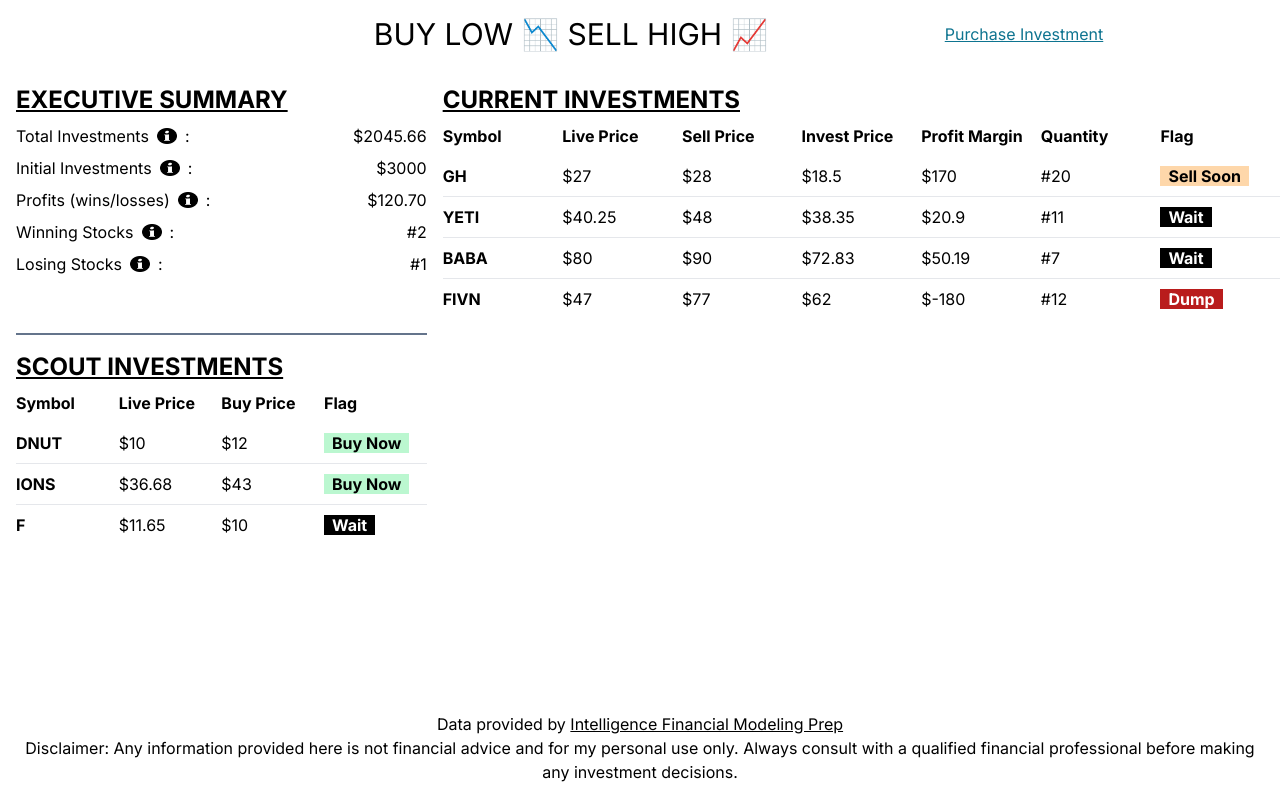
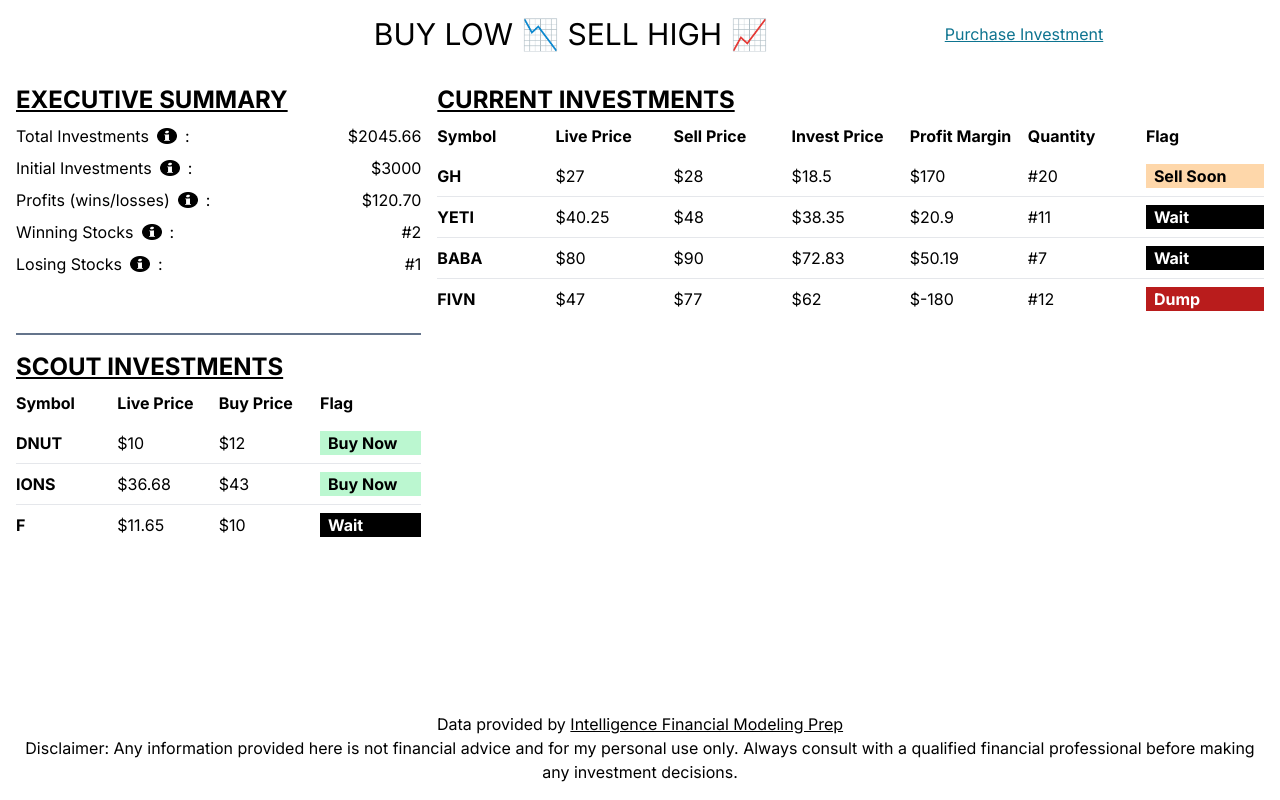
Before and after one commit to jcsmileyjr/stock-planner, a Next.js app: page / in a window 1280 px wide. Built offline with nearby package versions, Linux system fonts and the light colour scheme.

Commit message:
Refactor-Flags - On desktop, give flags more space

```diff
--- a/src/app/components/stockFlag/stockFlag.tsx
+++ b/src/app/components/stockFlag/stockFlag.tsx
@@ -33,12 +33,12 @@ export default function StockFlag ({stock}: {stock: stockType}) {
         else flag = "Wait";
     }
     return (
-        flag === "Sell Now" && <p className={` flex-1 flex laptop:block `}><span className='bg-green-200 text-black font-bold px-2 flex-1'>{flag}</span></p>
-        || flag === "Sell Soon" && <p className={` flex-1 flex laptop:block `}><span className='bg-orange-200 text-black font-bold px-2 flex-1'>{flag}</span></p>
-        || flag === "Buy Now" && <p className={` flex-1 flex laptop:block `}><span className='bg-green-200 text-black font-bold px-2 flex-1'>{flag}</span></p>
-        || flag === "Buy Soon" && <p className={` flex-1 flex laptop:block `}><span className='bg-orange-200 text-black font-bold px-2 flex-1'>{flag}</span></p>
-        || flag === "Dump" && <p className={` flex-1 flex laptop:block `}><span className='bg-red-700 text-white font-bold px-2 flex-1'>{flag}</span></p>
-        || flag === "Wait" && <p className={` flex-1 flex laptop:block flex laptop:block`}><span className='bg-black text-white font-bold px-2 flex-1'>{flag}</span></p>
+        flag === "Sell Now" && <p className={` flex-1 flex `}><span className='bg-green-200 text-black font-bold px-2 flex-1'>{flag}</span></p>
+        || flag === "Sell Soon" && <p className={` flex-1 flex `}><span className='bg-orange-200 text-black font-bold px-2 flex-1'>{flag}</span></p>
+        || flag === "Buy Now" && <p className={` flex-1 flex `}><span className='bg-green-200 text-black font-bold px-2 flex-1'>{flag}</span></p>
+        || flag === "Buy Soon" && <p className={` flex-1 flex `}><span className='bg-orange-200 text-black font-bold px-2 flex-1'>{flag}</span></p>
+        || flag === "Dump" && <p className={` flex-1 flex `}><span className='bg-red-700 text-white font-bold px-2 flex-1'>{flag}</span></p>
+        || flag === "Wait" && <p className={` flex-1 flex`}><span className='bg-black text-white font-bold px-2 flex-1'>{flag}</span></p>
 
     );
 }
--- a/src/app/page.tsx
+++ b/src/app/page.tsx
@@ -110,7 +110,7 @@ export default async function Home() {
   return (
     <main className="flex min-h-screen flex-col">
       <Header />
-      <div className='grid grid-cols-1 laptop:grid-cols-3 laptop:grid-rows-2 laptop:gap-x-4 px-2 md:px-48 laptop:pl-4 laptop:pr-0'>
+      <div className='grid grid-cols-1 laptop:grid-cols-3 laptop:grid-rows-2 laptop:gap-x-4 px-2 md:px-48 laptop:px-4'>
         <ExecutiveSummary content={data} />
         <CurrentInvestments content={currentStocks} />
         <ScoutInvestments content={scoutStocks} />
```
